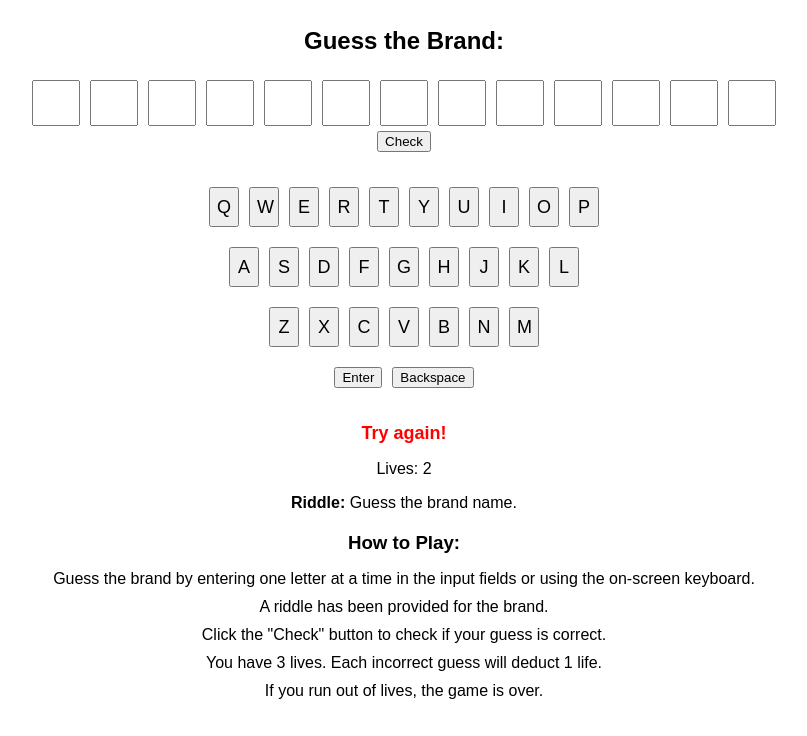
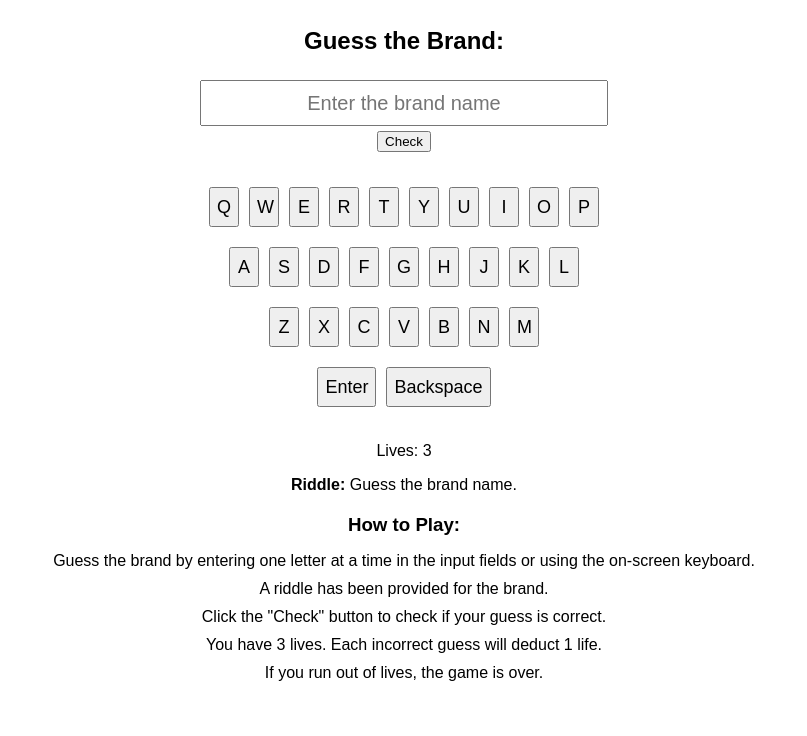
Before and after one commit to Lukeul1/Resolve-the-riddle, a plain HTML site: page index.html in a window 1280 px wide. Both pictures are taken after a click on the button "Enter". Shown: the part 81-817 px from the top of the page, without its empty margins (236-1043 px from the left). Drawn offline with Linux system fonts and the light colour scheme.

Commit message:
Updated the README.
Changed individual input fields to a text box.

Currently, the on-screen keyboard does not work.

```diff
--- a/jscript.js
+++ b/jscript.js
@@ -25,41 +25,25 @@ function startGame() {
 
             // Clear the input fields from any previous games
             wordInputsContainer.innerHTML = '';
-            const words = targetWord.split(/(\s|-)/); // Split the targetWord by spaces and hyphens
 
-            // Update the riddle text without revealing the targetWord
-            riddleElement.innerHTML = '<strong>Riddle:</strong> Guess the brand name.';
+            // Create a single text box for the user to enter the entire word
+            const input = document.createElement('input');
+            input.type = 'text';
+            input.pattern = '[a-zA-Z- ]*'; // Restrict input to English alphabet letters, spaces, and hyphens
+            input.placeholder = 'Enter the brand name';
+            input.autocomplete = 'off'; // Turn off autocomplete for the input field
 
-            // Create input fields for each character of each word
-            words.forEach(word => {
-                if (word === ' ' || word === '-') {
-                    // Create a space or hyphen element
-                    const spaceOrHyphen = document.createElement('span');
-                    spaceOrHyphen.textContent = word;
-                    wordInputsContainer.appendChild(spaceOrHyphen);
-                } else {
-                    // Create input fields for each character in the word
-                    for (let i = 0; i < word.length; i++) {
-                        const input = document.createElement('input');
-                        input.type = 'text';
-                        input.maxLength = 1;
-                        input.pattern = '[a-zA-Z-]'; // Restrict input to English alphabet letters and hyphens
-                        wordInputsContainer.appendChild(input);
+            // Set the size attribute to be 4 times the length of the originalTargetWord
+            const wordLength = originalTargetWord.length;
+            const size = wordLength * 4; // Make it 4 times longer
+            input.size = size;
 
-                        // Add the event listener for the 'input' event on each input field
-                        input.addEventListener('input', handleExternalKeyboardInput);
-                    }
-                }
-            });
+            wordInputsContainer.appendChild(input);
 
             // Enable the Check button and set lives to 3 for a new game
             checkButton.disabled = false;
             lives = 3;
             remainingLives.textContent = lives;
-
-            // Move focus to the first input field
-            inputFields = Array.from(wordInputsContainer.children).filter(input => input.tagName === 'INPUT' || input.tagName === 'SPAN'); // Assign the inputFields here
-            inputFields.find(input => input.tagName === 'INPUT').focus(); // Focus on the first input field
 
             // Clear the previous result message and re-enable the check button
             resultMessage.textContent = '';
@@ -69,6 +53,7 @@ function startGame() {
             console.error('Error fetching the brand names:', error);
         });
 }
+
 
 // Call the function to start the game when the page loads
 document.addEventListener('DOMContentLoaded', startGame);
@@ -82,37 +67,9 @@ function checkWord() {
         return;
     }
 
-    // Create an array to store the user's guess for each word
-    const userWordArray = [];
-    let currentIndex = 0;
+    const userInput = inputFields[0].value.trim().toLowerCase();
 
-    inputFields.forEach((input, index) => {
-        if (input.tagName === 'INPUT') {
-            const inputValue = input.value.trim();
-            input.value = ''; // Clear the input field
-
-            // If the input is not empty, add it to the userWordArray for the corresponding word
-            if (inputValue) {
-                userWordArray[currentIndex] = inputValue.toLowerCase();
-            } else {
-                // If the input field is empty, add a space or a hyphen between words as needed
-                userWordArray[currentIndex] = originalTargetWord[index] === '-' ? '-' : ' ';
-            }
-
-            // Move to the next word when a space is encountered
-            if (originalTargetWord[index] === ' ') {
-                currentIndex++;
-            }
-        } else {
-            // If the current input is a span element (space or hyphen), add it to the userWordArray
-            userWordArray[currentIndex] = originalTargetWord[index];
-        }
-    });
-
-    // Concatenate the userWordArray to form the user's complete guess
-    const userWord = userWordArray.join('');
-
-    if (userWord === originalTargetWord.toLowerCase()) {
+    if (userInput === originalTargetWord.toLowerCase()) {
         resultMessage.textContent = 'Correct!';
         resultMessage.style.color = 'green';
         checkButton.disabled = true;
@@ -126,37 +83,26 @@ function checkWord() {
             // No more lives left, reveal the answer
             checkButton.disabled = true;
 
-            // Disable input fields after the game is over (lives = 0)
-            inputFields.forEach(input => {
-                if (input.tagName === 'INPUT') {
-                    input.disabled = true;
-                }
-            });
+            // Disable the input field after the game is over (lives = 0)
+            inputFields[0].disabled = true;
 
             // Show the hyphens and spaces correctly in the answer
             const visibleAnswer = originalTargetWord
                 .split('')
                 .map((char, index) => {
-                    if (inputFields[index].tagName === 'INPUT') {
-                        return inputFields[index].value !== '' ? char : ' ';
-                    } else {
-                        return char === '-' ? '-' : ' ';
-                    }
+                    return userInput[index] !== ' ' ? char : ' ';
                 })
                 .join('');
 
-            // Replace the placeholder " " with the actual brand name
-            const actualBrandName = originalTargetWord.replace(/-/g, ' ');
-            resultMessage.textContent = `You lost! The brand name was "${actualBrandName}".`;
+            resultMessage.textContent = `You lost! The brand name was "${visibleAnswer}".`;
         }
     }
 
-    // Remove focus from the input fields
-    inputFields.forEach(input => {
-        if (input.tagName === 'INPUT') {
-            input.blur();
-        }
-    });
+    // Clear the input field after checking
+    inputFields[0].value = '';
+
+    // Remove focus from the input field
+    inputFields[0].blur();
 }
 
 // Define the on-screen keyboard keys
@@ -194,40 +140,21 @@ keyboardKeys.forEach(row => {
 });
 
 function handleKeyboardInput(key) {
-    // Find the first empty input field
-    const emptyInput = inputFields.find(input => input.value === '');
-    const lastNonEmptyInput = inputFields.reduceRight((found, input) => found || (input.value !== '' && input), null);
+    // Get the focused input field (only one input field in this case)
+    const focusedInput = document.activeElement;
 
-    if (emptyInput) {
-        if (key === 'Enter') {
-            // Trigger the check when the Enter button is clicked
-            checkWord();
-        } else if (key === 'Backspace') {
-            // If Backspace is clicked, remove the character from the last non-empty input field
-            if (lastNonEmptyInput) {
-                const currentValue = lastNonEmptyInput.value;
-                lastNonEmptyInput.value = currentValue.slice(0, -1); // Remove the last character
-                lastNonEmptyInput.focus(); // Set focus back to the last non-empty input field
-            }
-        } else {
-            const inputValue = key.toLowerCase();
+    // Check if the focused element is an input field
+    if (focusedInput.tagName === 'INPUT') {
+        // Append the pressed key to the focused input field
+        focusedInput.value += key.toLowerCase();
 
-            if (/^[a-zA-Z]$/.test(inputValue)) {
-                // If the input is a letter, populate the empty input field
-                emptyInput.value = inputValue;
+        // Update the inputFields array with the updated input field
+        inputFields[0] = focusedInput;
+    }
 
-                // Find the index of the current empty input field
-                const currentIndex = inputFields.indexOf(emptyInput);
-
-                // Set focus on the next input field (if available)
-                if (currentIndex < inputFields.length - 1) {
-                    inputFields[currentIndex + 1].focus();
-                } else {
-                    // Do not trigger the check automatically
-                }
-            }
-        }
-    }
+    // Trigger the 'input' event on the input field to update the state
+    const inputEvent = new Event('input', { bubbles: true });
+    focusedInput.dispatchEvent(inputEvent);
 }
 
 function handleExternalKeyboardInput(event) {
--- a/styles.css
+++ b/styles.css
@@ -13,13 +13,30 @@ h1 {
     text-align: center;
 }
 
-#word-inputs input,
-#word-inputs span {
-    width: 40px; /* Increase the width of input fields */
-    height: 40px; /* Increase the height of input fields */
+/* Style the input field to show the focus outline */
+#word-inputs input:focus {
+    outline: 2px solid blue;
+}
+
+/* Hide the default outline for the keyboard buttons */
+.keyboard-key:focus,
+.keyboard-key-special:focus {
+    outline: none;
+}
+
+/* Add a hover effect for better user interaction */
+.keyboard-key:hover,
+.keyboard-key-special:hover {
+    background-color: #eee;
+}
+
+/* Increase the width of the input box */
+#word-inputs input {
+    width: 400px; /* Set a fixed width of 400px (4 times the original width) */
+    height: 40px;
     text-align: center;
     margin: 5px;
-    font-size: 20px; /* Increase the font size of characters in input fields */
+    font-size: 20px;
 }
 
 #result-container {
@@ -44,12 +61,14 @@ h1 {
     margin-bottom: 10px;
 }
 
-.keyboard-key {
+.keyboard-key,
+.keyboard-key-special {
     display: inline-block;
-    width: 40px; /* Increase the width of keyboard buttons */
-    height: 40px; /* Increase the height of keyboard buttons */
+    width: 40px;
+    height: 40px;
     margin-right: 5px;
     font-size: 18px;
+    cursor: pointer;
 }
 
 #how-to-play {
```
Also changed, not shown: 1 other file.
